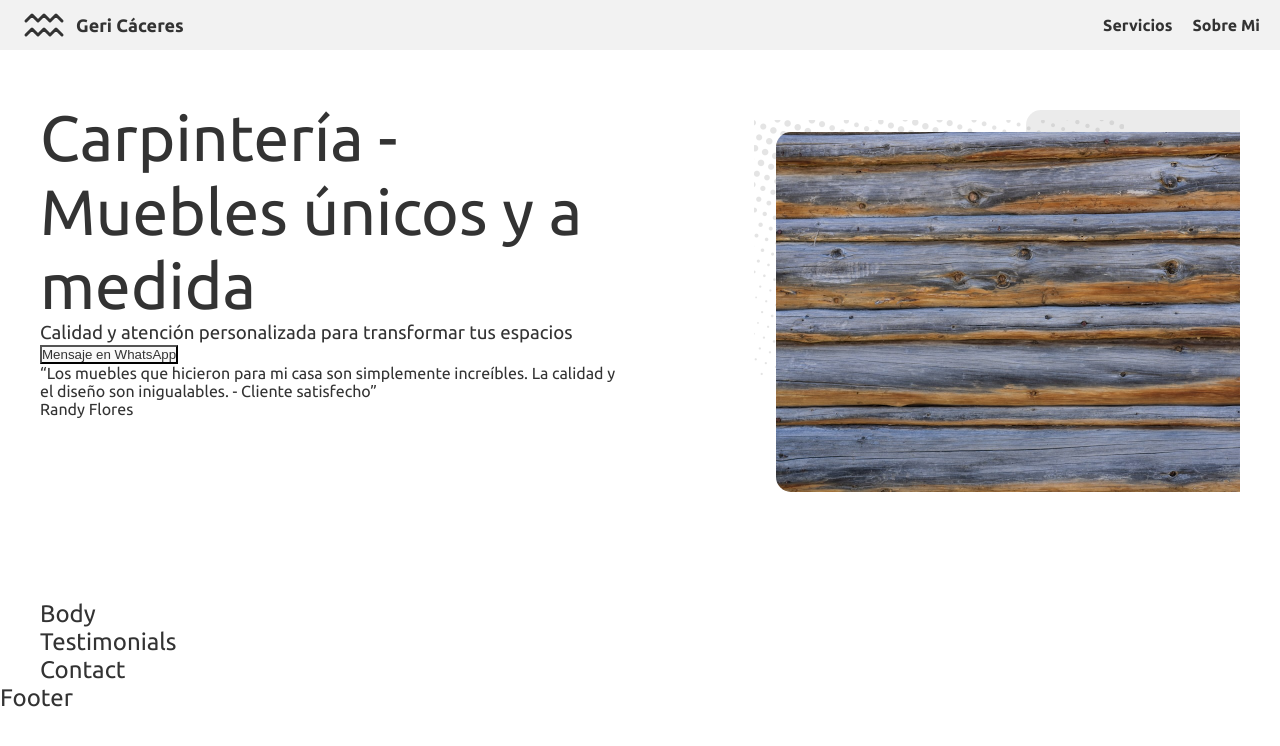
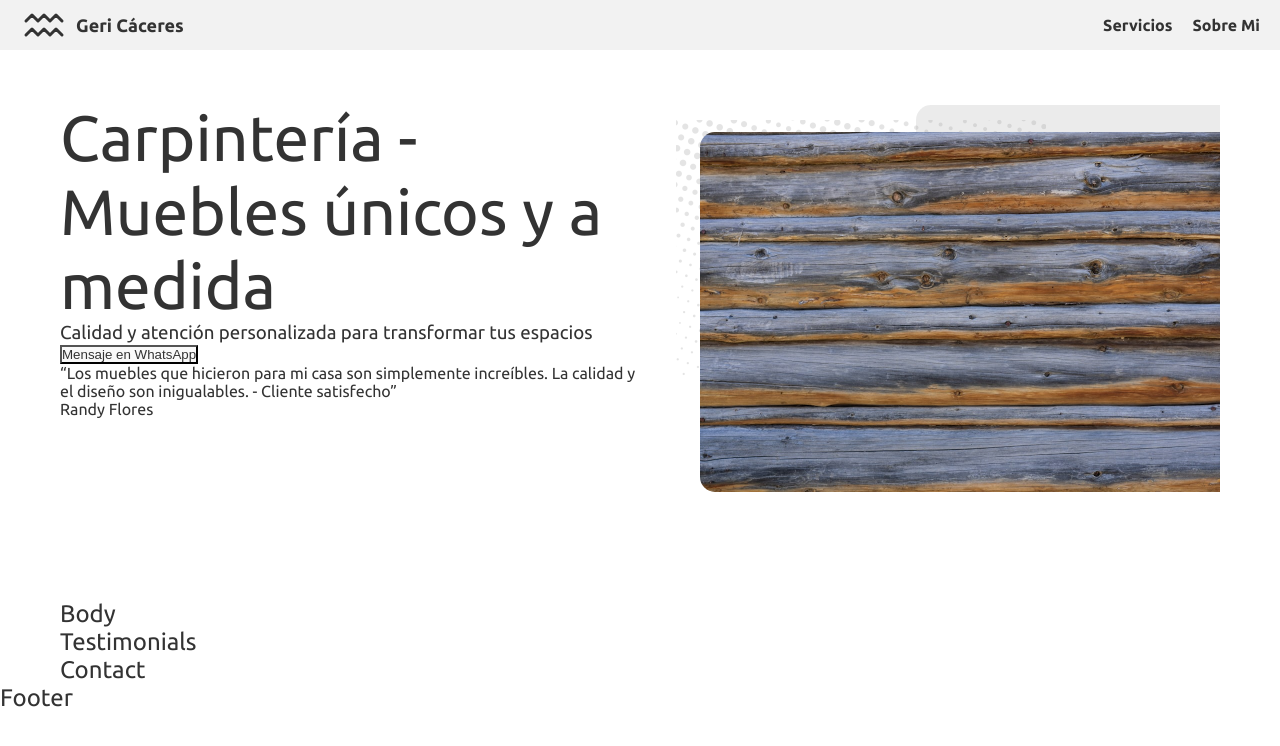
Before and after one commit to caceresgenki/carpenter, a React (Vite) app in the folder carpenter/: page / in a window 1280 px wide. Shown: the top 746 px of the page. Built offline with nearby package versions, Linux system fonts and the light colour scheme.

Commit message:
april 06 20.55

```diff
--- a/carpenter/src/components/NavBar.jsx
+++ b/carpenter/src/components/NavBar.jsx
@@ -5,6 +5,7 @@ function NavBar() {
 
     return (
       <>
+      <nav>
         <div className="navbar">
             <div className='containerLogo'>
                 <a className="logo" >
@@ -16,6 +17,7 @@ function NavBar() {
                 <a href="#">Sobre Mi</a>
             </div>
         </div>
+      </nav>
       </>
     )
   }
--- a/carpenter/src/index.css
+++ b/carpenter/src/index.css
@@ -10,6 +10,7 @@
 main {
   max-width: 1200px;
   margin: 0 auto;
+  padding: 0 20px;
 }
 
 /* Establecer una fuente y tamaño de fuente base */
--- a/carpenter/src/styles/Hero.css
+++ b/carpenter/src/styles/Hero.css
@@ -34,7 +34,7 @@ h1 {
   max-width: 370px;
   height: 256px;
   top: 20px;
-  left: 128px;
+  left: 40px;
   z-index: -3;
   object-fit: cover;
 }
@@ -44,10 +44,10 @@ h1 {
   background-color: #999;
   opacity: 0.2;
   border-radius: 15px;
-  width: 500px;
+  width: 320px;
   height: 100px;
-  top: 10px;
-  left: 400px;
+  top: 5px;
+  left: 280px;
   z-index: -2;
   object-fit: cover;
 }
@@ -55,9 +55,10 @@ h1 {
 .wood {
   position: absolute;
   top: 32px;
-  left: 150px;
+  left: 64px;
   z-index: -1;
   object-fit: cover;
   border-radius: 15px;
+  width: 540px;
   height: 360px;
 }
--- a/carpenter/src/styles/NavBar.css
+++ b/carpenter/src/styles/NavBar.css
@@ -7,9 +7,9 @@
     height: 50px;
     width: 100%;
     background-color: #f2f2f2;
-    padding: 0 20px;
     position: fixed;
     font-weight: bold;
+    padding: 0 20px 0 20px;
   }
 
   .logo {
```
